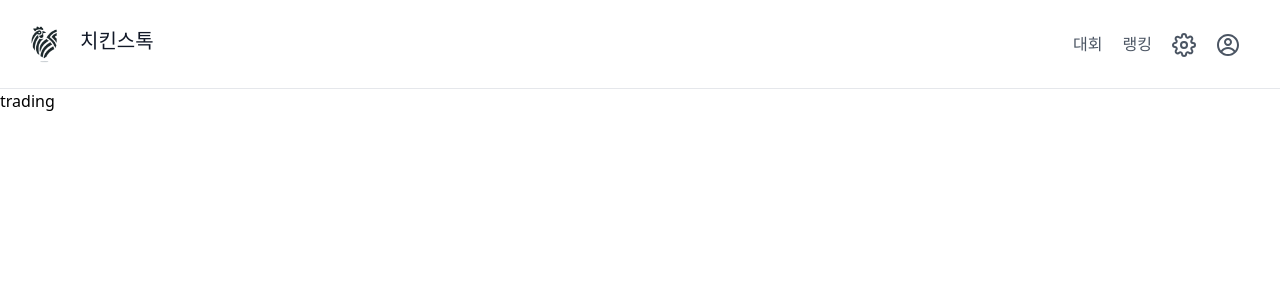
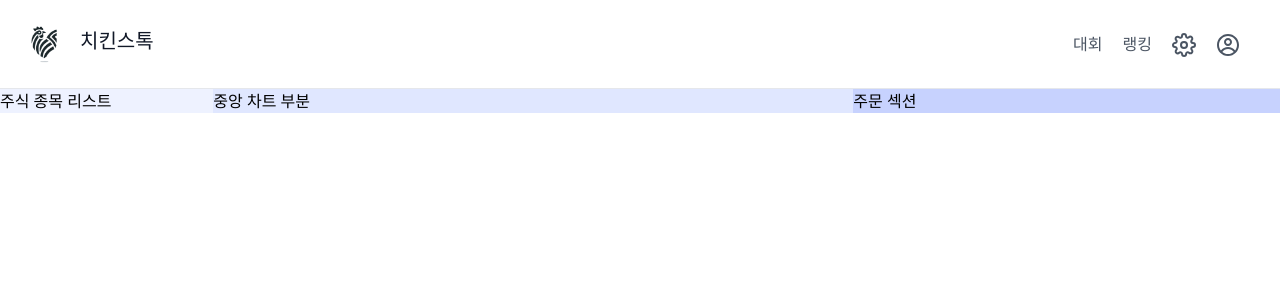
Before and after one commit to ChickenStock-2024/FrontEnd, a React (Vite) app: page /trading in a window 1280 px wide. Shown: the top 300 px of the page. Built offline with nearby package versions, Linux system fonts and the light colour scheme.

Commit message:
Feat: trading 컴포넌트 세팅

```diff
--- /dev/null
+++ b/src/components/Trading/CentralChart.jsx
@@ -0,0 +1,7 @@
+import React from "react";
+
+const CentralChart = () => {
+  return <div>중앙 차트 부분</div>;
+};
+
+export default CentralChart;
--- /dev/null
+++ b/src/components/Trading/OrderSection.jsx
@@ -0,0 +1,7 @@
+import React from "react";
+
+const OrderSection = () => {
+  return <div>주문 섹션</div>;
+};
+
+export default OrderSection;
--- /dev/null
+++ b/src/components/Trading/StockList.jsx
@@ -0,0 +1,7 @@
+import React from "react";
+
+const StockList = () => {
+  return <div>주식 종목 리스트</div>;
+};
+
+export default StockList;
--- a/src/pages/Trading.jsx
+++ b/src/pages/Trading.jsx
@@ -1,7 +1,22 @@
 import React from "react";
+import CentralChart from "../components/Trading/CentralChart";
+import StockList from "../components/Trading/StockList";
+import OrderSection from "../components/Trading/OrderSection";
 
 const Trading = () => {
-  return <div>trading</div>;
+  return (
+    <div className="flex h-full">
+      <div className="w-2/12 bg-indigo-50">
+        <StockList />
+      </div>
+      <div className="w-6/12 bg-indigo-100">
+        <CentralChart />
+      </div>
+      <div className="w-4/12 bg-indigo-200">
+        <OrderSection />
+      </div>
+    </div>
+  );
 };
 
 export default Trading;
```
